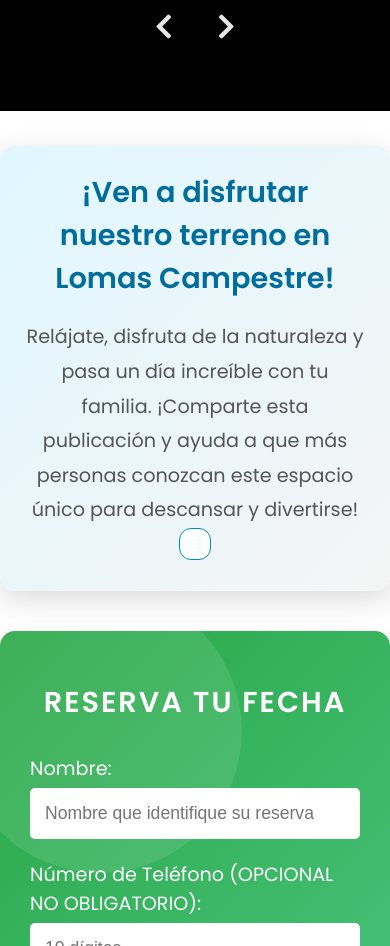
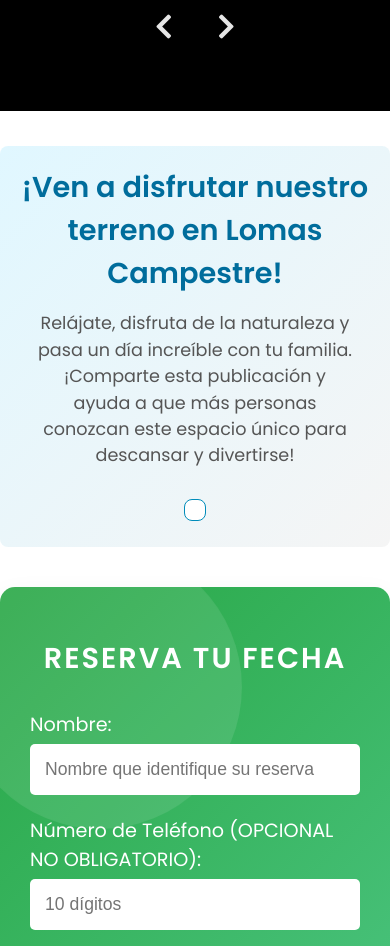
Before and after one commit to Juan01232323/RentaTerreno, a plain HTML site: page index.html in a window 390 px wide. Shown: the part 2646-3592 px from the top of the page. Drawn offline with Linux system fonts and the light colour scheme; no server answers.

Commit message:
Update styles.css

```diff
--- a/styles.css
+++ b/styles.css
@@ -391,18 +391,17 @@ body {
 /* Sección de publicidad de Facebook */
 .facebook-ads {
     background: linear-gradient(135deg, #e0f7ff, #f5f5f5); /* Fondo degradado moderno */
-    padding: 15px; /* Espaciado adecuado para móviles */
+    padding: 15px;
     max-width: 100%; /* Ocupa el 100% del ancho en dispositivos móviles */
     text-align: center;
     border-radius: 15px;
-
     box-shadow: 0px 8px 30px rgba(0, 0, 0, 0.15); /* Sombra envolvente más suave */
-    margin: 0 auto; /* Centrado */
-    transition: all 0.4s ease-in-out; /* Transición general */
+    margin: 0 auto;
+    transition: all 0.4s ease-in-out;
     opacity: 0;
     box-sizing: border-box;
     transform: translateY(40px);
-    animation: fadeInUp 1.2s forwards; /* Animación suave de entrada */
+    animation: fadeInUp 1.2s forwards;
 }
 
 @keyframes fadeInUp {
@@ -412,10 +411,11 @@ body {
     }
 }
 .facebook-ads:hover {
-    background: linear-gradient(135deg, #c2e7ff, #f0f0f0); /* Fondo ligeramente más azul al hacer hover */
+    background: linear-gradient(135deg, #c2e7ff, #f0f0f0); /* Fondo más azul al hacer hover */
     box-shadow: 0px 12px 35px rgba(0, 140, 186, 0.4); /* Sombra más profunda */
     transform: scale(1.02); /* Zoom suave */
 }
+
 
 .facebook-ads h2 {
     font-family: 'Poppins', sans-serif;
@@ -1184,12 +1184,57 @@ footer::after {
         font-size: 2rem;
     }
 
+    .facebook-ads {
+        padding: 10px; /* Menos espacio alrededor en móviles */
+        box-shadow: none; /* Remover la sombra en móviles para simplificar el diseño */
+        border-radius: 8px; /* Menos curvatura en móviles */
+    }
+
+    .facebook-ads h2 {
+        font-size: 1.8rem; /* Reducir aún más el tamaño del título en móviles */
+        margin-bottom: 15px;
+    }
+
+    .facebook-ads .ad-description {
+        font-size: 1rem; /* Ajustar tamaño de fuente en móviles */
+        line-height: 1.5; /* Reducir la altura de línea */
+        margin-bottom: 20px; /* Menos espacio inferior */
+        max-width: 100%; /* Asegurarse de que ocupe todo el ancho disponible */
+    }
+
+    .facebook-ads .facebook-post {
+        padding: 8px; /* Reducir aún más el padding */
+        border-radius: 8px; /* Ajustar la curvatura */
+    }
+
+    .facebook-ads img {
+        width: 100%; /* Asegurarse de que las imágenes ocupen todo el ancho en móviles */
+        height: auto;
+    }
+
 
     .cta-button {
         font-size: 1rem;
         padding: 10px 20px;
     }
 }
+
+@media (max-width: 1024px) {
+    .facebook-ads h2 {
+        font-size: 2rem; /* Reducir el tamaño del texto */
+    }
+
+    .facebook-ads .ad-description {
+        font-size: 1.1rem; /* Ajustar el tamaño de la descripción */
+        margin-bottom: 30px; /* Reducir espacio inferior */
+        max-width: 90%; /* Reducir el ancho máximo */
+    }
+
+    .facebook-ads .facebook-post {
+        padding: 10px; /* Reducir el padding para que ocupe menos espacio */
+    }
+}
+
 
 /* Media queries para iPhone SE, 12, 13 y pantallas más pequeñas */
 @media (max-width: 600px) {
```
